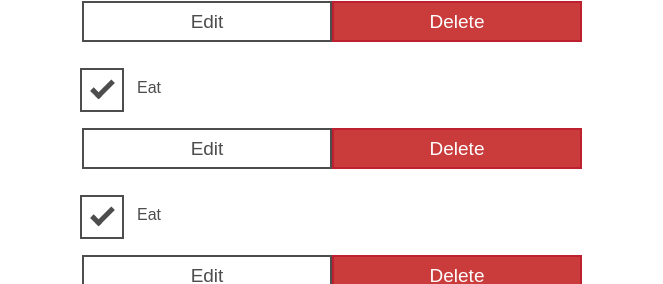
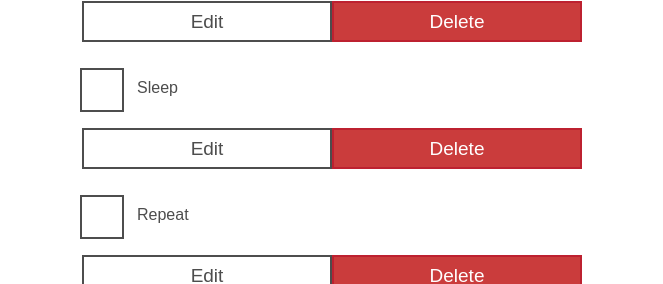
Before and after one commit to ikura1/Copying, a React (Create React App) app: page / in a window 1280 px wide. Shown: the part 502-786 px from the top of the page, without its empty margins (308-971 px from the left). Built offline with nearby package versions, Linux system fonts and the light colour scheme.

Commit message:
feat: todo add props

```diff
--- a/src/App.tsx
+++ b/src/App.tsx
@@ -45,9 +45,9 @@ function App() {
         className="todo-list stack-large stack-exception"
         aria-labelledby="list-heading"
       >
-        <Todo />
-        <Todo />
-        <Todo />
+        <Todo name="Eat" completed={true} id="todo-0" />
+        <Todo name="Sleep" completed={false} id="todo-1" />
+        <Todo name="Repeat" completed={false} id="todo-2" />
       </ul>
     </div>
   );
--- a/src/components/Todo.tsx
+++ b/src/components/Todo.tsx
@@ -1,18 +1,20 @@
-export default function Todo() {
+type Props = { name: string; completed: boolean; id: string };
+
+export default function Todo(props: Props) {
   return (
     <li className="todo stack-small">
       <div className="c-cb">
-        <input id="todo-0" type="checkbox" defaultChecked={true} />
-        <label className="todo-label" htmlFor="todo-0">
-          Eat
+        <input id={props.id} type="checkbox" defaultChecked={props.completed} />
+        <label className="todo-label" htmlFor={props.id}>
+          {props.name}
         </label>
       </div>
       <div className="btn-group">
         <button type="button" className="btn">
-          Edit <span className="visually-hidden">Eat</span>
+          Edit <span className="visually-hidden">{props.name}</span>
         </button>
         <button type="button" className="btn btn__danger">
-          Delete <span className="visually-hidden">Eat</span>
+          Delete <span className="visually-hidden">{props.name}</span>
         </button>
       </div>
     </li>
```
